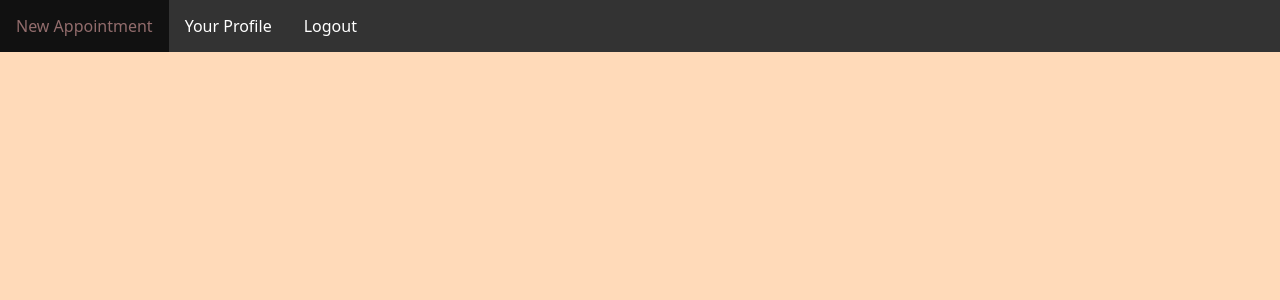
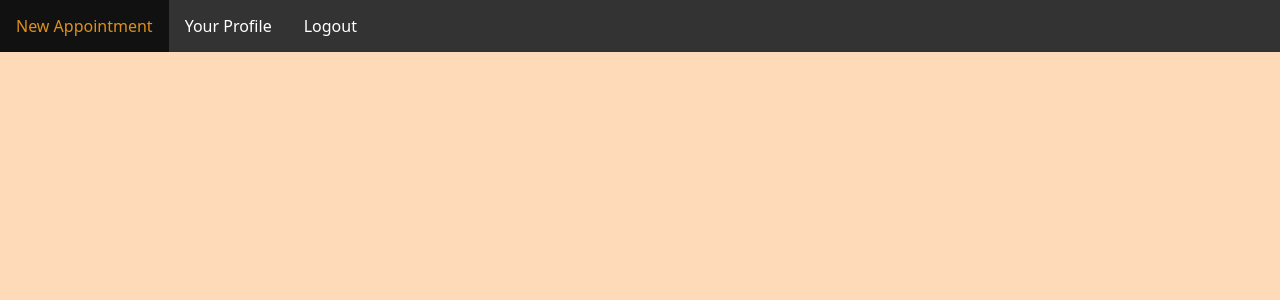
Before and after one commit to karengcecena/takehome1-HB, a Flask app: page / in a window 1280 px wide, with the pointer over the restyled element. Shown: the top 300 px of the page. Run offline with Flask 3, Linux system fonts and the light colour scheme.

```diff
--- a/static/css/website.css
+++ b/static/css/website.css
@@ -47,7 +47,7 @@ nav>ul>li a {
 
 nav>ul>li a:hover:not(.active) {
     background-color: #111;
-    color: rgb(146, 108, 108);
+    color: rgba(220, 144, 30);
 }
 
 nav>ul>li a:hover(.active) {
```
Also changed, not shown: README.md, static/img/melon_img.jpeg (added).
